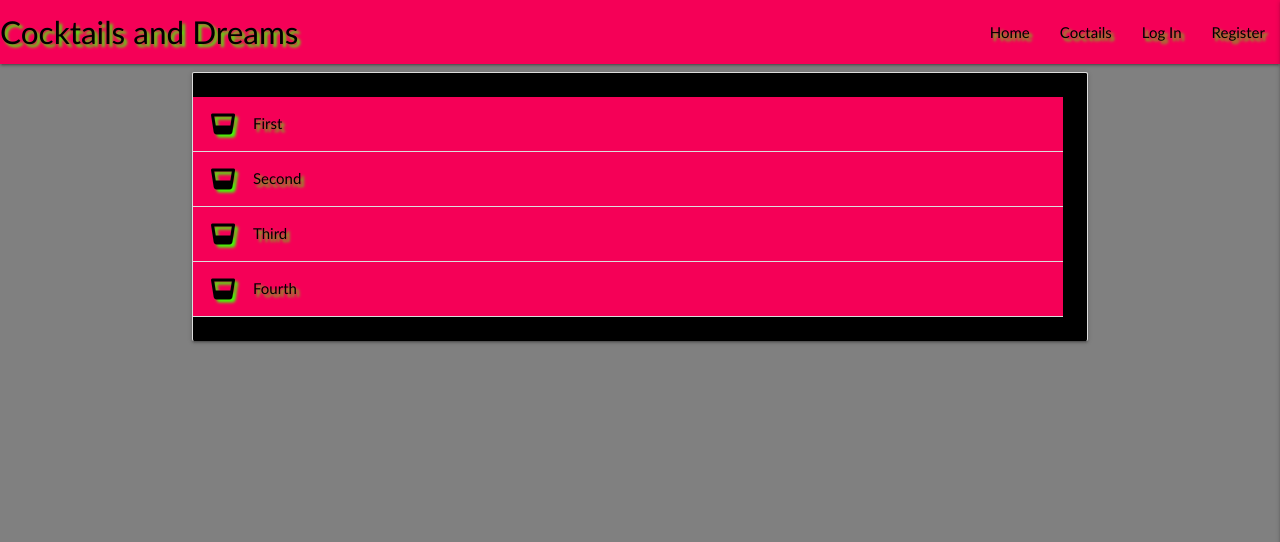
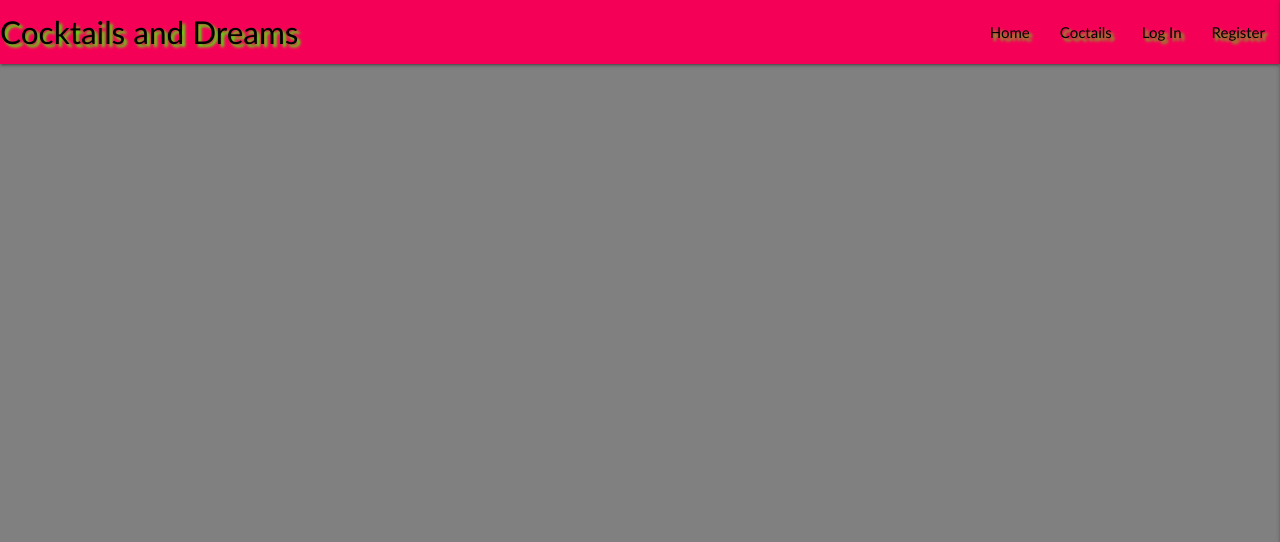
Before and after one commit to MaggieDaisy/Cocktails_and_Dreams, a Flask app: page /get_recipes in a window 1280 px wide. Shown: the top 542 px of the page. Run offline with Flask 2, Linux system fonts and the light colour scheme; data that the repository does not hold is empty; some libraries are stand-ins or nearby versions.

Commit message:
Change category for loop, change position of card panel for categories

```diff
--- a/app.py
+++ b/app.py
@@ -28,6 +28,12 @@ def index():
 def get_recipes():
     recipes = mongo.db.recipes.find()
     return render_template("recipes.html", recipes=recipes)
+
+
+@app.route("/get_categories")
+def get_categories():
+    categories = mongo.db.cetegories.find()
+    return render_template("index.html", cetegories=categories)
 
 
 @app.route("/register", methods=["GET", "POST"])
--- a/templates/recipes.html
+++ b/templates/recipes.html
@@ -10,23 +10,4 @@
         {{ recipe.picture }}<br>
     {% endfor %}
 
-    <ul class="collapsible card-panel black">
-        <li>
-          <div class="collapsible-header black-text text-shadow pink accent-3"><i class="fas fa-glass-whiskey"></i>First</div>
-          <div class="collapsible-body black-text pink lighten-5"><span>Lorem ipsum dolor sit amet.</span></div>
-        </li>
-        <li>
-          <div class="collapsible-header black-text text-shadow pink accent-3"><i class="fas fa-glass-whiskey"></i>Second</div>
-          <div class="collapsible-body black-text pink lighten-5"><span>Lorem ipsum dolor sit amet.</span></div>
-        </li>
-        <li>
-          <div class="collapsible-header black-text text-shadow pink accent-3"><i class="fas fa-glass-whiskey"></i>Third</div>
-          <div class="collapsible-body black-text pink lighten-5"><span>Lorem ipsum dolor sit amet.</span></div>
-        </li>
-        <li>
-            <div class="collapsible-header black-text text-shadow pink accent-3"><i class="fas fa-glass-whiskey"></i>Fourth</div>
-            <div class="collapsible-body black-text pink lighten-5"><span>Lorem ipsum dolor sit amet.</span></div>
-          </li>
-      </ul>
-
 {% endblock %}
```
Also changed, not shown: templates/index.html (+17 -1 lines).
